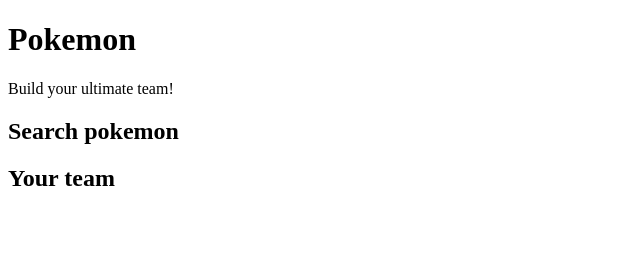
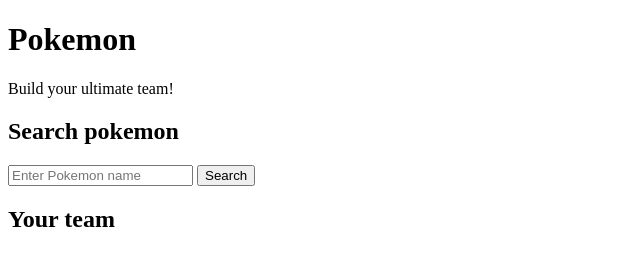
Before and after one commit to HansAbdul/Pokemon, a plain HTML site: page index.html in a window 1280 px wide. Shown: the whole page, without its empty margins (0-640 px from the left). Drawn offline with Linux system fonts and the light colour scheme.

Commit message:
Added a text box for players to search up pokemon

```diff
--- a/index.html
+++ b/index.html
@@ -16,6 +16,8 @@
     <main>
         <section>
             <h2>Search pokemon</h2>
+            <input type ="text" id="pokemon-search-button" placeholder="Enter Pokemon name">
+            <button> Search </button>
         </section>
 
         <section>
```
